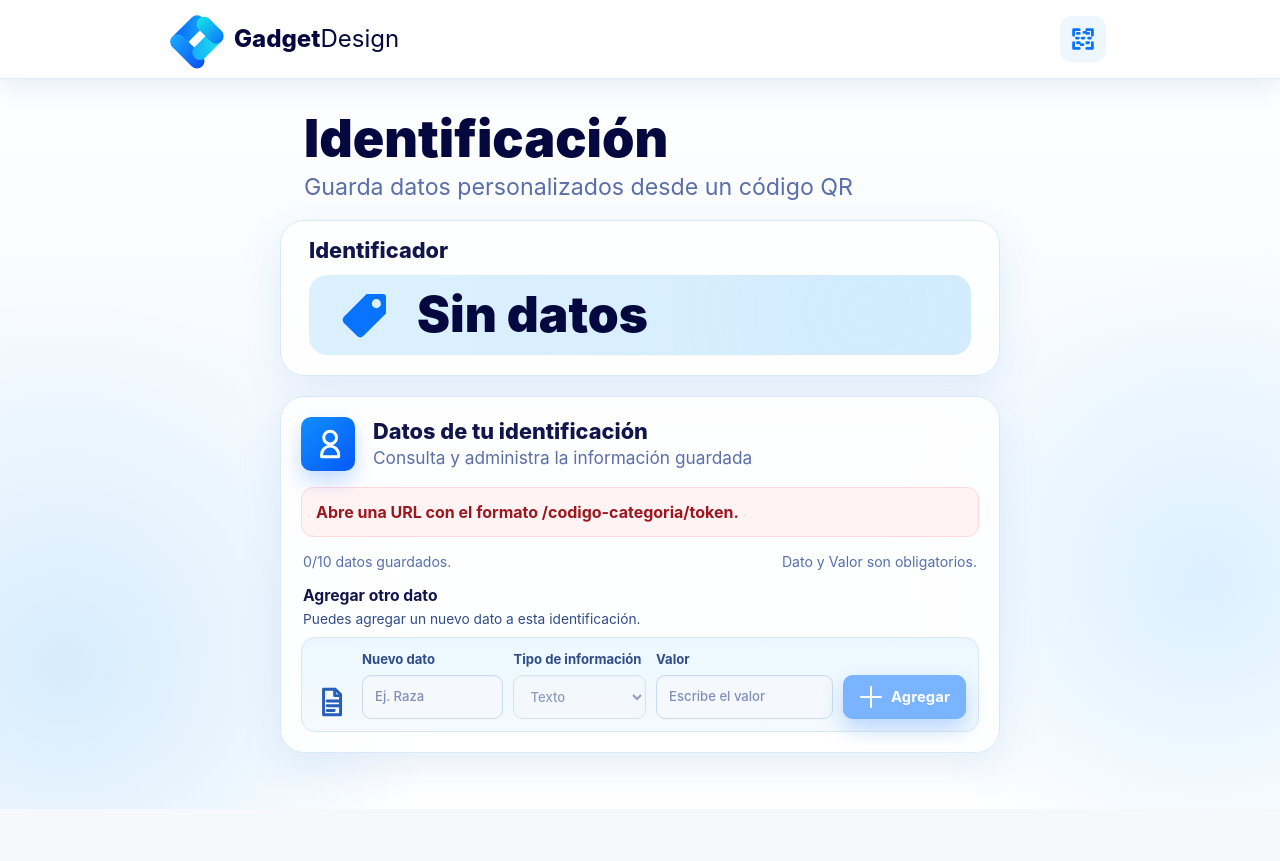
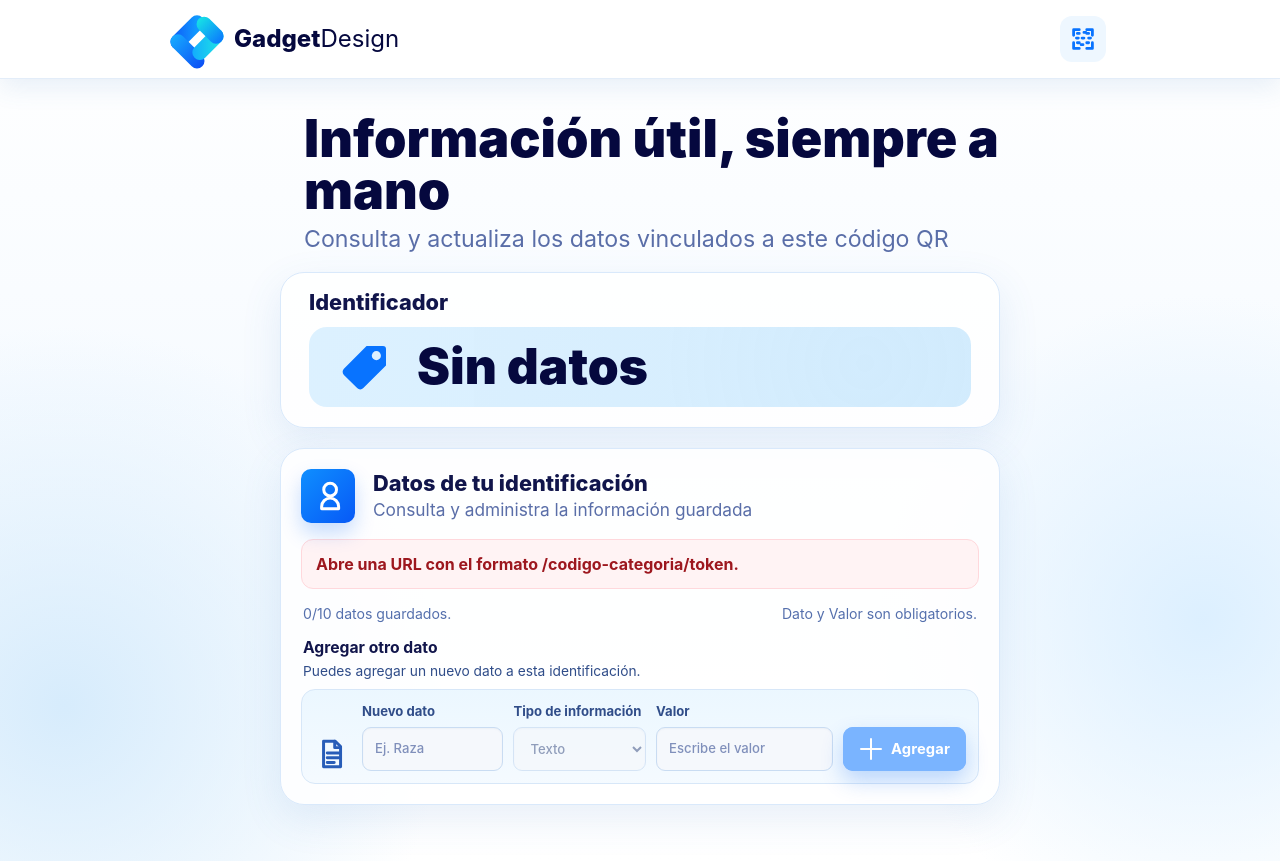
Before and after one commit to judarito/gadgetdesign, a Vue app: page / in a window 1280 px wide. Before the commit the page ends 809 px from the top, so only its background shows below. Built offline with nearby package versions, Linux system fonts and the light colour scheme.

Commit message:
Improve public page headline

```diff
--- a/src/App.vue
+++ b/src/App.vue
@@ -351,8 +351,8 @@ function getCategoryCopy(currentCategory) {
       <v-main class="main-area">
         <section class="content">
           <div class="headline">
-            <h1>Identificación</h1>
-            <p>Guarda datos personalizados desde un código QR</p>
+            <h1>Información útil, siempre a mano</h1>
+            <p>Consulta y actualiza los datos vinculados a este código QR</p>
           </div>
 
           <v-sheet class="id-card" rounded="xl" border>
```
